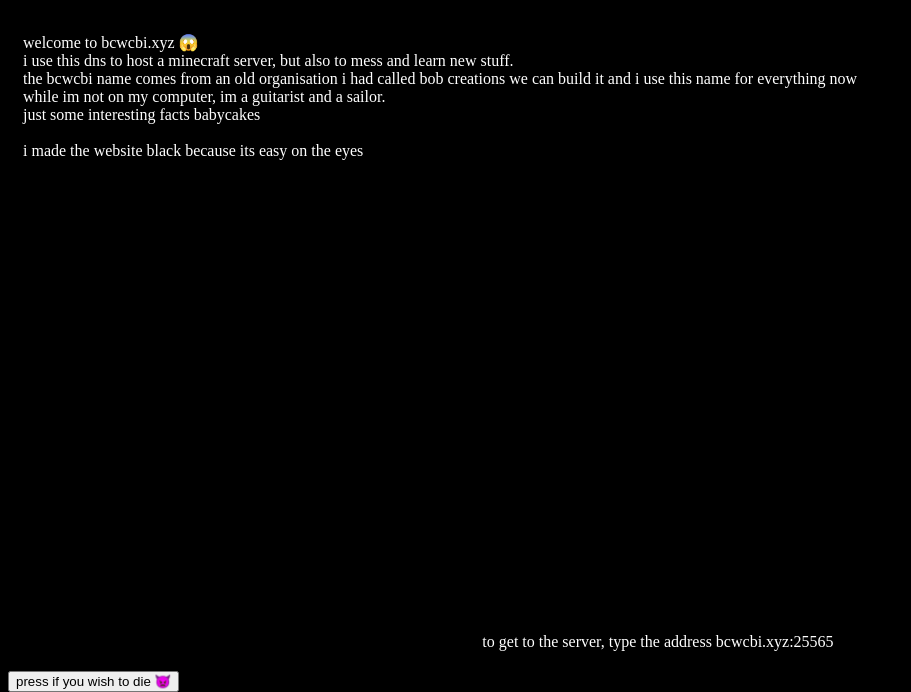
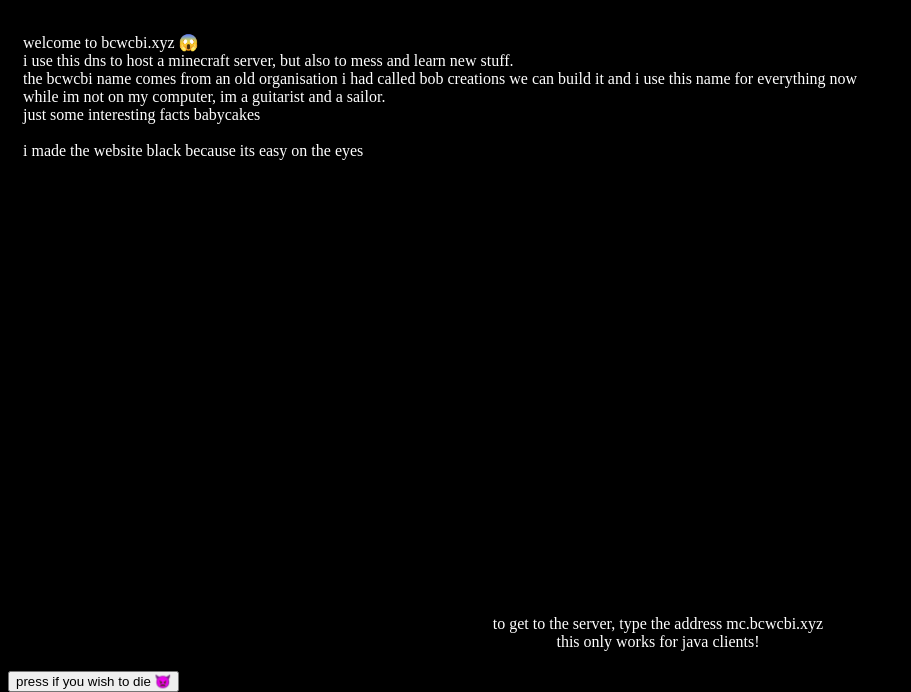
Before and after one commit to BobbyGraberton/webffff, a plain HTML site: page index.html in a window 1280 px wide. Shown: the part 108-800 px from the top of the page, without its empty margins (0-911 px from the left). Drawn offline with Linux system fonts and the light colour scheme; a web font is replaced by a local one.

Commit message:
Update index.html

```diff
--- a/index.html
+++ b/index.html
@@ -45,7 +45,7 @@
         </p>
     </body>
     <footer>
-        <p>to get to the server, type the address bcwcbi.xyz:25565</p>
+        <p>to get to the server, type the address mc.bcwcbi.xyz<br>this only works for java clients! </p>
     </footer>
     <a href="secret.html"><button>press if you wish to die 👿</button></a>
 </html>
```
